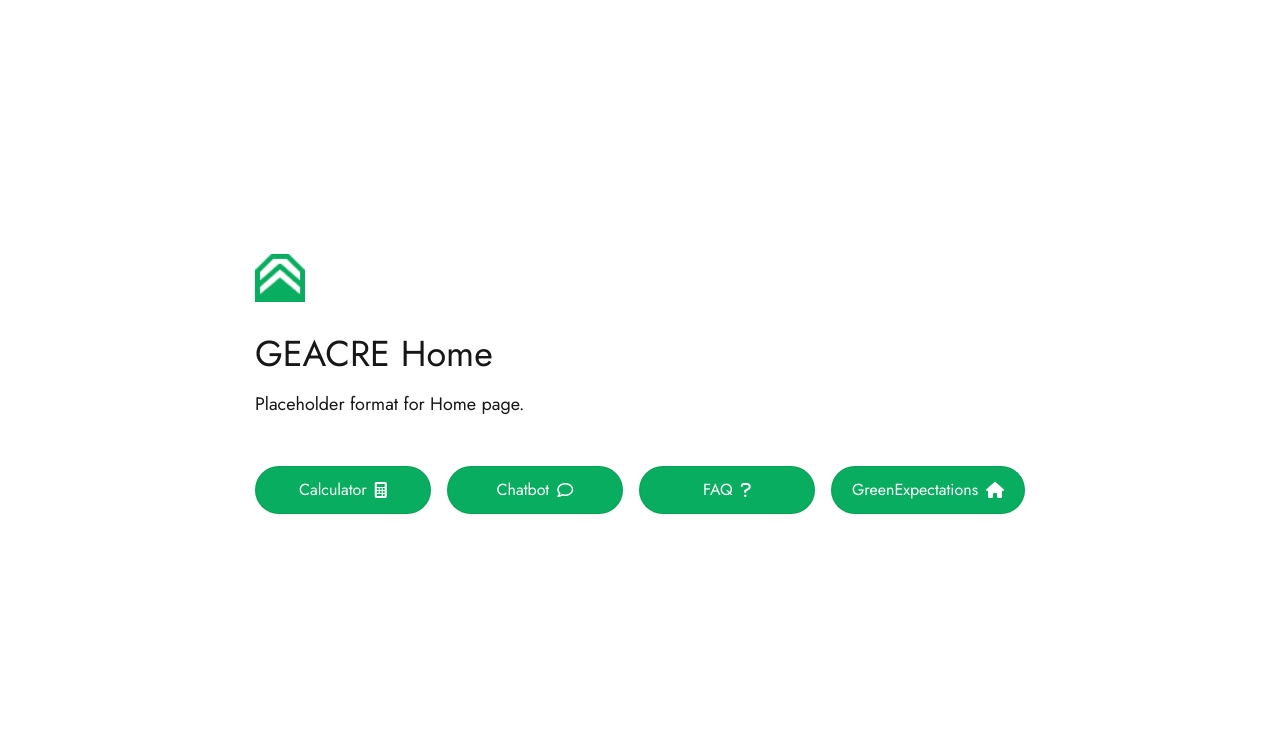
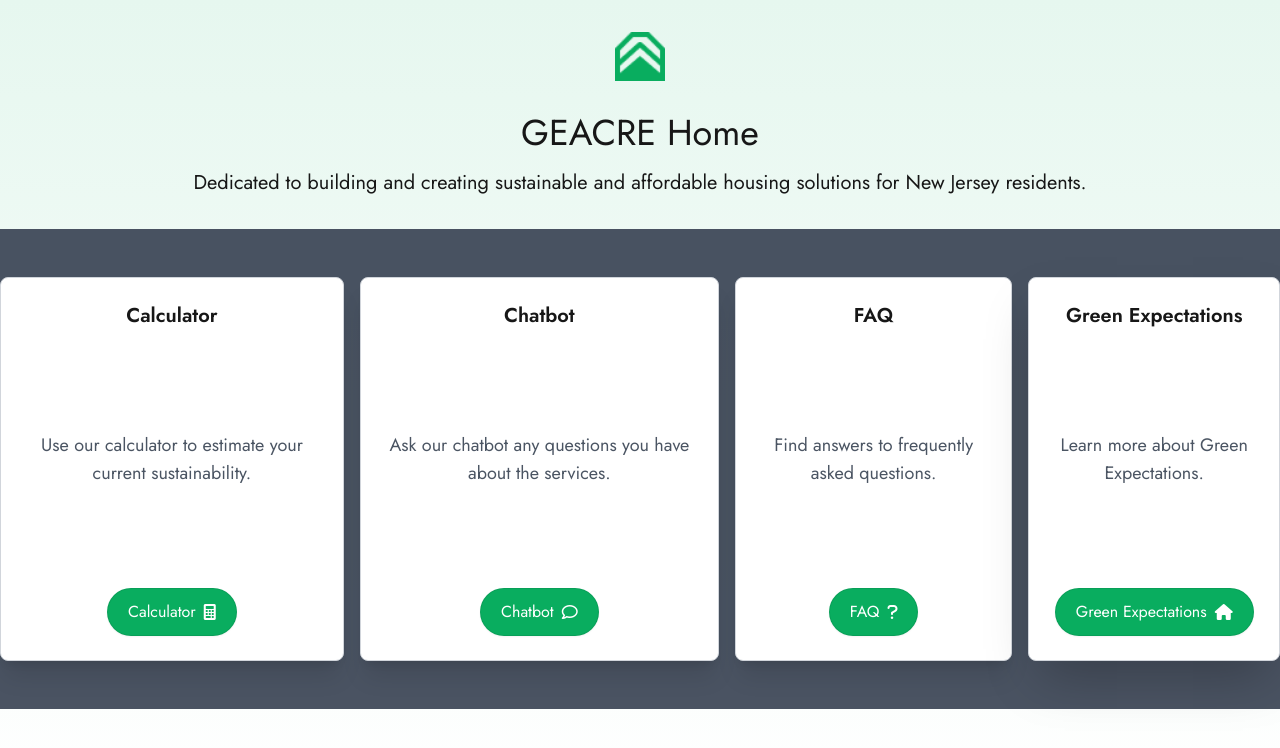
Before and after one commit to samm-47/CAPST, a Next.js app: page / in a window 1280 px wide. Shown: the top 748 px of the page. Built offline with nearby package versions, Linux system fonts and the light colour scheme.

Commit message:
Home Page and Chatbot Changes - Add Ribbon and removed default page padding - Background color gradient - Chatbot automatically scrolls to top when go to page - Cards Created for Page links on home pages - Create text descriptions for homepage links

```diff
--- a/app/calculator/page.tsx
+++ b/app/calculator/page.tsx
@@ -29,7 +29,7 @@ const CalculatorPage = () => {
 
     <Layout>
       {/*} CSS grid to center content like home tsx page*/}
-      <div className="flex min-h-screen flex-col items-center justify-center bg-[#d4f3e8]"> {/*Chatbot Background here*/}
+      <div className="flex min-h-screen flex-col items-center justify-center bg-gradient-to-b from-mint-green to-[#FFFFFF]"> {/*Chatbot Background here*/}
         <h1 className="text-4xl font-bold mt-4">Sustainability Calculator</h1>
         <p className="text-lg mt-4 mb-4 text-gray-600">Please enter the following information so we can calculate your sustainability score!</p>
         <div className="flex flex-col w-1/2 bg-white shadow-lg rounded-lg p-6">
--- a/app/chatbot/chatbot_layout.tsx
+++ b/app/chatbot/chatbot_layout.tsx
@@ -27,9 +27,6 @@ export default function ClientLayout({ children }: { children: React.ReactNode }
     script.src = "https://kit.fontawesome.com/cb7258edb1.js";
     script.crossOrigin = "anonymous";
     document.body.appendChild(script);
-
-    script.onload = () => console.log("Font Awesome loaded successfully!");
-    script.onerror = () => console.error("Failed to load Font Awesome.");
   }, []);
 
   return (
--- a/app/chatbot/page.tsx
+++ b/app/chatbot/page.tsx
@@ -18,6 +18,10 @@ const ChatbotPage = () => {
         bottomReference.current?.scrollIntoView({ behavior: 'smooth'});
     }, [messages]); // Triggers upon change of the 'messages' array
 
+    // Automatically scroll to the top of the page when the component is mounted
+    useEffect(() => {
+        window.scrollTo({ top: 0, behavior: 'smooth' });
+    }, []);
 
     // Handle Input Changes Dynamically
     const handleInputChanges = (event:React.ChangeEvent<HTMLTextAreaElement>) => {
@@ -42,7 +46,7 @@ const ChatbotPage = () => {
     return(
         <Layout>
             {/* Use the same grid and flex styling as the calculator page */}
-            <div className="flex min-h-screen flex-col items-center justify-center bg-[#d4f3e8]"> {/*Chatbot Background here*/}
+            <div className="flex min-h-screen flex-col items-center justify-center bg-gradient-to-b from-mint-green to-[#FFFFFF]"> {/*Chatbot Background here*/}
                 <h1 className="text-4xl font-bold mt-4">Chatbot</h1>
                 <p className="text-lg mt-2 mb-8 text-gray-600">This is the placeholder page for the Chatbot.</p>
                 {/* Message Container */}
--- a/app/faq/page.tsx
+++ b/app/faq/page.tsx
@@ -10,7 +10,7 @@ const FaqPage = () => {
     return(
         <Layout>
         {/*} CSS grid to center content like home tsx page*/}
-            <div className="grid grid-rows-[20px_1fr_20px] items-center justify-items-center min-h-screen p-8 pb-20 gap-16 sm:p-20">
+            <div className="grid grid-rows-[20px_1fr_20px] items-center justify-items-center min-h-screen p-8 pb-20 gap-16 sm:p-20 bg-gradient-to-b from-mint-green to-[#FFFFFF]">
           {/* Main content area (centered) */}
           <main className="flex flex-col gap-8 row-start-2 items-center sm:items-start">
             <h1 className="text-4xl">Frequently Asked Questions</h1>
--- a/app/page.tsx
+++ b/app/page.tsx
@@ -2,11 +2,11 @@
 import Image from "next/image";
 import Link from 'next/link';
 
-// TODO: Format home page and add nav bar so it matches other pages of site
+
 export default function Home() {
   return (
-    <div className="grid grid-rows-[20px_1fr_20px] items-center justify-items-center min-h-screen p-8 pb-20 gap-16 sm:p-20 font-[family-name:var(--font-geist-sans)]">
-      <main className="flex flex-col gap-8 row-start-2 items-center sm:items-start">
+    <div className="min-h-screen grid grid-rows-[auto_1fr_auto] gap-8 pb-12 bg-gradient-to-b from-mint-green to-[#FFFFFF]">
+      <main className="flex flex-col gap-8 row-start-2 items-center">
         {/* Green Expectations Logo Image */}
         <Image
           className="object-cover"
@@ -17,47 +17,79 @@ export default function Home() {
           height={50}
           priority
         />
-        <ol className="list-inside list-decimal text-sm text-center sm:text-left font-[family-name:var(--font-geist-mono)]">
+        <ol className="list-inside list-decimal text-sm text-center sm:text-center font-[family-name:var(--font-geist-mono)]">
           <h1 className="text-4xl">GEACRE Home</h1>
-          <p className="text-lg mt-4">Placeholder format for Home page.</p>
+          <p className="text-xl mt-4">Dedicated to building and creating sustainable and affordable housing solutions for New Jersey residents.</p>
         </ol>
 
-        <div className="flex gap-4 items-center flex-col sm:flex-row">
+         {/* Ribbon Section */}
+        <div className="w-full bg-[rgba(55,65,81,0.90)] py-12">{/* Gray ribbon across middle */}
+          <div className="flex gap-4 flex-col sm:flex-row items-center justify-center">
 
+            {/* Card for Calculator */}
+            <div className="h-96 bg-white border border-gray-300 shadow-xl rounded-lg p-6 text-center flex flex-col justify-between items-center">
+              <h2 className="text-xl font-semibold mb-4">Calculator</h2>
+              <p className="text-lg text-gray-600 mb-4">
+                Use our calculator to estimate your current sustainability.
+              </p>
               {/* Link to the Calculator page */}
               <Link
                 href="/calculator"
-            className="bg-greenify-button-green mt-4 mb-8 rounded-full shadow-sm border border-solid border-black/[.08] transition-colors flex items-center justify-center text-white text-sm sm:text-base h-10 sm:h-12 px-4 sm:px-5 sm:min-w-44 hover:bg-[#2e6957]"
+                className="bg-greenify-button-green rounded-full shadow-sm border border-solid border-black/[.08] transition-colors flex items-center justify-center text-white text-sm sm:text-base h-10 sm:h-12 px-4 sm:px-5 hover:bg-coffee-green"
               >
                 Calculator
-            <i className="ml-2 fa-solid fa-calculator"></i> {/* Calculator Icon */}
+                <i className="ml-2 fa-solid fa-calculator"></i>
               </Link>
+            </div>
+            {/* Card for Chatbot */}
+            <div className="h-96 bg-white border border-gray-300 shadow-xl rounded-lg p-6 text-center flex flex-col justify-between items-center">
+              <h2 className="text-xl font-semibold mb-4">Chatbot</h2>
+              <p className="text-lg text-gray-600 mb-4">
+                Ask our chatbot any questions you have about the services.
+              </p>
               {/* Link to the Chatbot page */}
               <Link
                 href="/chatbot"
-            className="bg-greenify-button-green mt-4 mb-8 rounded-full shadow-sm border border-solid border-black/[.08] transition-colors flex items-center justify-center text-white text-sm sm:text-base h-10 sm:h-12 px-4 sm:px-5 sm:min-w-44 hover:bg-[#2e6957]"
+                className="bg-greenify-button-green rounded-full shadow-sm border border-solid border-black/[.08] transition-colors flex items-center justify-center text-white text-sm sm:text-base h-10 sm:h-12 px-4 sm:px-5 hover:bg-coffee-green"
               >
                 Chatbot
-            <i className="ml-2 fa-regular fa-comment"></i> {/* Chat Icon */}
+                <i className="ml-2 fa-regular fa-comment"></i>
               </Link>
+            </div>
+            {/* Card for FAQ */}
+            <div className="h-96 bg-white border border-gray-300 shadow-xl rounded-lg p-6 text-center flex flex-col justify-between items-center">
+              <h2 className="text-xl font-semibold mb-4">FAQ</h2>
+              <p className="text-lg text-gray-600 mb-4">
+                Find answers to frequently asked questions.
+              </p>
               {/* Link to the FAQ page */}
               <Link
                 href="/faq"
-            className="bg-greenify-button-green mt-4 mb-8 rounded-full shadow-sm border border-solid border-black/[.08] transition-colors flex items-center justify-center text-white text-sm sm:text-base h-10 sm:h-12 px-4 sm:px-5 sm:min-w-44 hover:bg-[#2e6957]"
+                className="bg-greenify-button-green rounded-full shadow-sm border border-solid border-black/[.08] transition-colors flex items-center justify-center text-white text-sm sm:text-base h-10 sm:h-12 px-4 sm:px-5 hover:bg-coffee-green"
               >
                 FAQ
-            <i className="ml-2 fa-solid fa-question"></i> {/* Question Icon */}
+                <i className="ml-2 fa-solid fa-question"></i>
               </Link>
+            </div>
+            {/* Card for Green Expectations */}
+            <div className="h-96 bg-white border border-gray-300 shadow-2xl rounded-lg p-6 text-center flex flex-col justify-between items-center">
+              <h2 className="text-xl font-semibold mb-4">Green Expectations</h2>
+              <p className="text-lg text-gray-600 mb-4">
+                Learn more about Green Expectations.
+              </p>
                           {/* Link to the GreenExpectations Real Estate website */}
               <Link
               href="https://greenexpectations.us/"
-            className="green-expectations-us bg-greenify-button-green mt-4 mb-8 rounded-full shadow-sm border border-solid border-black/[.08] transition-colors flex items-center justify-center text-white text-sm sm:text-base h-10 sm:h-12 px-4 sm:px-5 sm:min-w-44 hover:bg-[#2e6957]"
+              className="green-expectations-us bg-greenify-button-green rounded-full shadow-sm border border-solid border-black/[.08] transition-colors flex items-center justify-center text-white text-sm sm:text-base h-10 sm:h-12 px-4 sm:px-5 sm:min-w-44 hover:bg-coffee-green"
               // Used to open website in a new tab
               target="_blank" rel="noopener noreferrer"
               >
-            GreenExpectations
+              Green Expectations
               <i className="ml-2 fa-solid fa-house"></i> {/* House Icon */}
               </Link>
+            </div>
+
+          </div>
         </div>
       </main>
     </div>
```
Also changed, not shown: 1 other file (tests, documents, lock files or other folders). Lines whose indentation alone changed are shown as unchanged.
